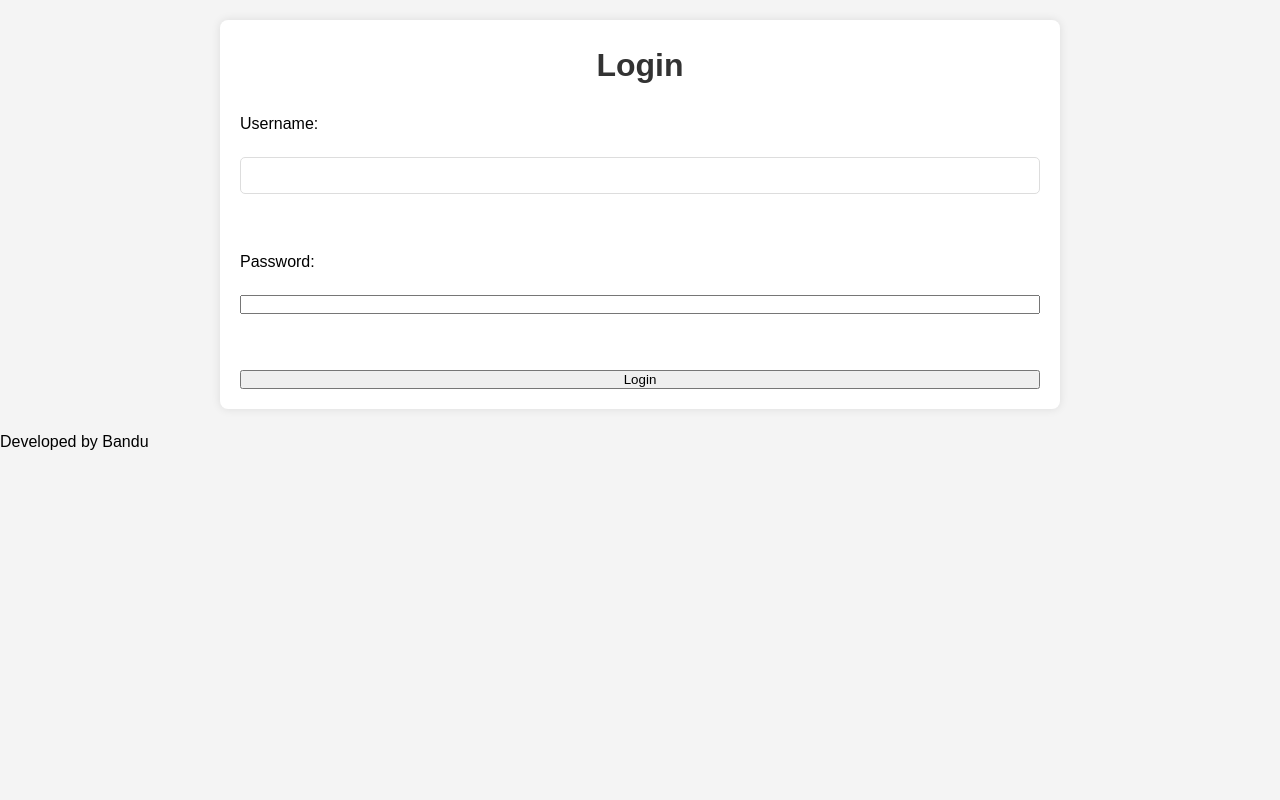
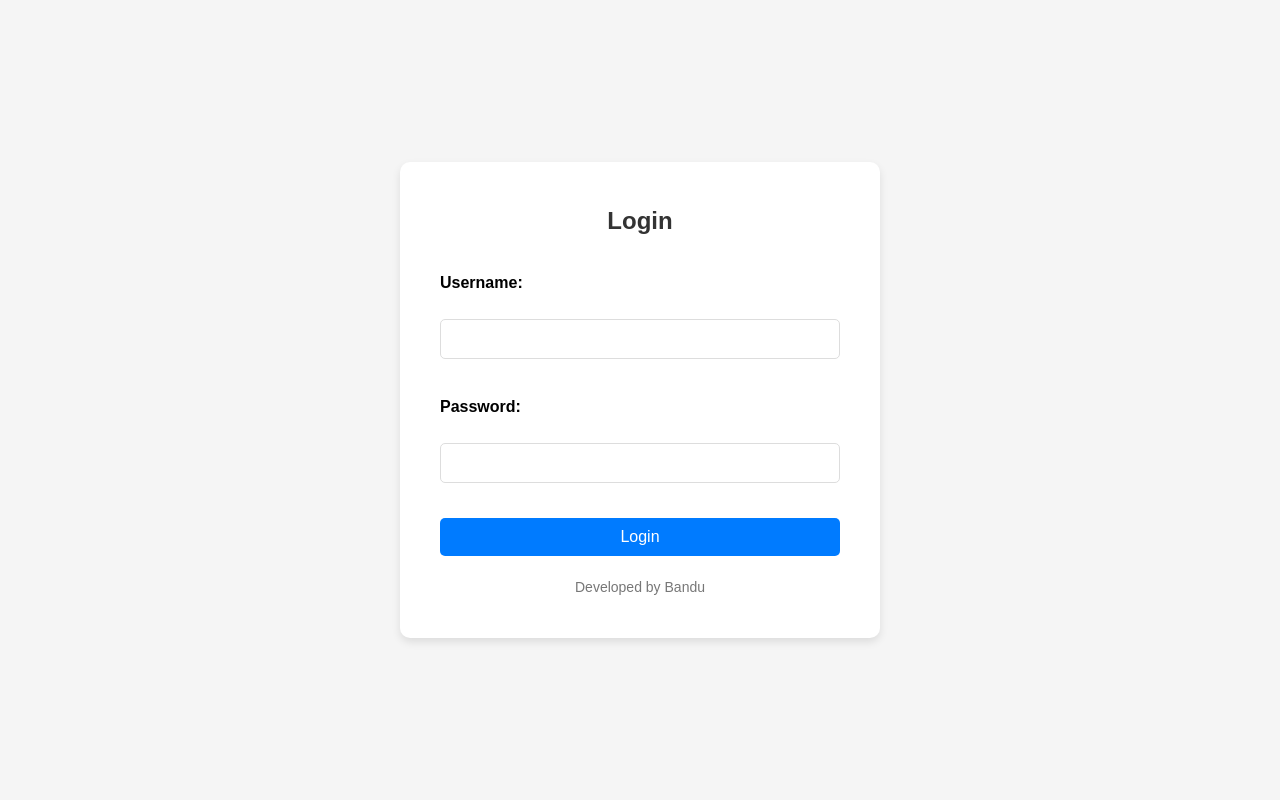
Before and after one commit to bmulla7/iitd-ai-ml-mock-mcq, a Flask app: page /login in a window 1280 px wide. Run offline with Flask 3, Linux system fonts and the light colour scheme.

Commit message:
admin UI fix

```diff
--- a/templates/login.html
+++ b/templates/login.html
@@ -2,23 +2,81 @@
 <html lang="en">
 <head>
     <meta charset="UTF-8">
+    <title>Login</title>
     <meta name="viewport" content="width=device-width, initial-scale=1.0">
-    <title>Login - MCQ Quiz App</title>
     <link rel="stylesheet" href="{{ url_for('static', filename='style.css') }}">
+    <style>
+        body {
+            font-family: Arial, sans-serif;
+            background-color: #f5f5f5;
+            margin: 0;
+            padding: 0;
+            display: flex;
+            justify-content: center;
+            align-items: center;
+            height: 100vh;
+        }
+        .login-container {
+            background-color: #fff;
+            padding: 40px;
+            border-radius: 10px;
+            box-shadow: 0 4px 8px rgba(0, 0, 0, 0.1);
+            width: 100%;
+            max-width: 400px;
+            text-align: center;
+        }
+        .login-container h1 {
+            margin-bottom: 30px;
+            font-size: 24px;
+        }
+        .login-container label {
+            display: block;
+            text-align: left;
+            margin-bottom: 8px;
+            font-weight: bold;
+        }
+        .login-container input[type="text"],
+        .login-container input[type="password"] {
+            width: 100%;
+            padding: 10px;
+            margin-bottom: 20px;
+            border: 1px solid #ddd;
+            border-radius: 5px;
+            font-size: 16px;
+        }
+        .login-container input[type="submit"] {
+            width: 100%;
+            padding: 10px;
+            background-color: #007BFF;
+            border: none;
+            border-radius: 5px;
+            color: white;
+            font-size: 16px;
+            cursor: pointer;
+        }
+        .login-container input[type="submit"]:hover {
+            background-color: #0056b3;
+        }
+        .footer {
+            margin-top: 20px;
+            font-size: 14px;
+            color: #777;
+        }
+    </style>
 </head>
 <body>
-    <div class="container">
+    <div class="login-container">
         <h1>Login</h1>
-        <form action="{{ url_for('login') }}" method="POST">
+        <form action="/login" method="post">
             <label for="username">Username:</label>
-            <input type="text" id="username" name="username" required><br>
+            <input type="text" id="username" name="username" required>
             <label for="password">Password:</label>
-            <input type="password" id="password" name="password" required><br>
+            <input type="password" id="password" name="password" required>
             <input type="submit" value="Login">
         </form>
+        <div class="footer">
+            Developed by Bandu
+        </div>
     </div>
-    <footer>
-        <p>Developed by Bandu</p>
-    </footer>
 </body>
 </html>
```
